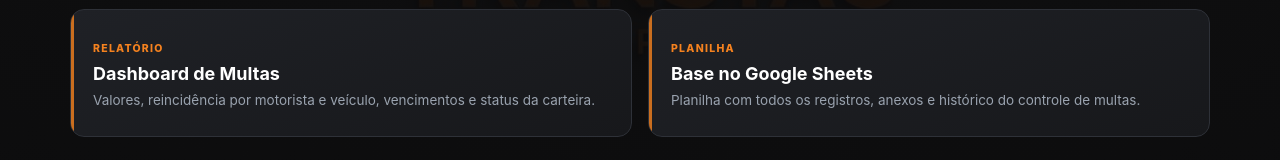
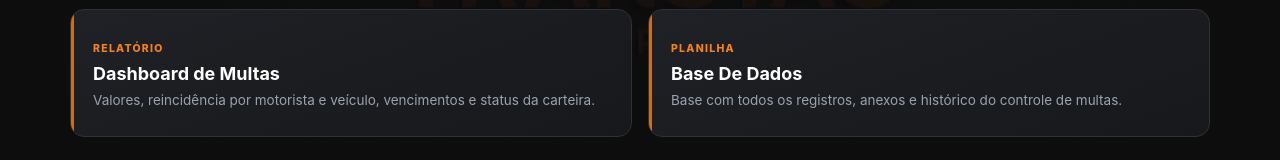
Before and after one commit to transtaclogistica4-hash/transtac-multas, a plain HTML site: page index.html in a window 1280 px wide. Shown: the part 533-693 px from the top of the page. Drawn offline with Linux system fonts and the light colour scheme; no server answers.

Commit message:
Update index.html

```diff
--- a/index.html
+++ b/index.html
@@ -51,8 +51,8 @@
     </a>
     <a class="hub-card" href="https://docs.google.com/spreadsheets/d/1vmTSWcJ15IeoO0hfcLMqID_qLegdB0eU03umSP9W1b8/edit?gid=194646415#gid=194646415" id="linkPlanilha">
       <span class="tag">Planilha</span>
-      <h2>Base no Google Sheets</h2>
-      <p>Planilha com todos os registros, anexos e histórico do controle de multas.</p>
+      <h2>Base De Dados</h2>
+      <p>Base com todos os registros, anexos e histórico do controle de multas.</p>
     </a>
   </div>
 
```
